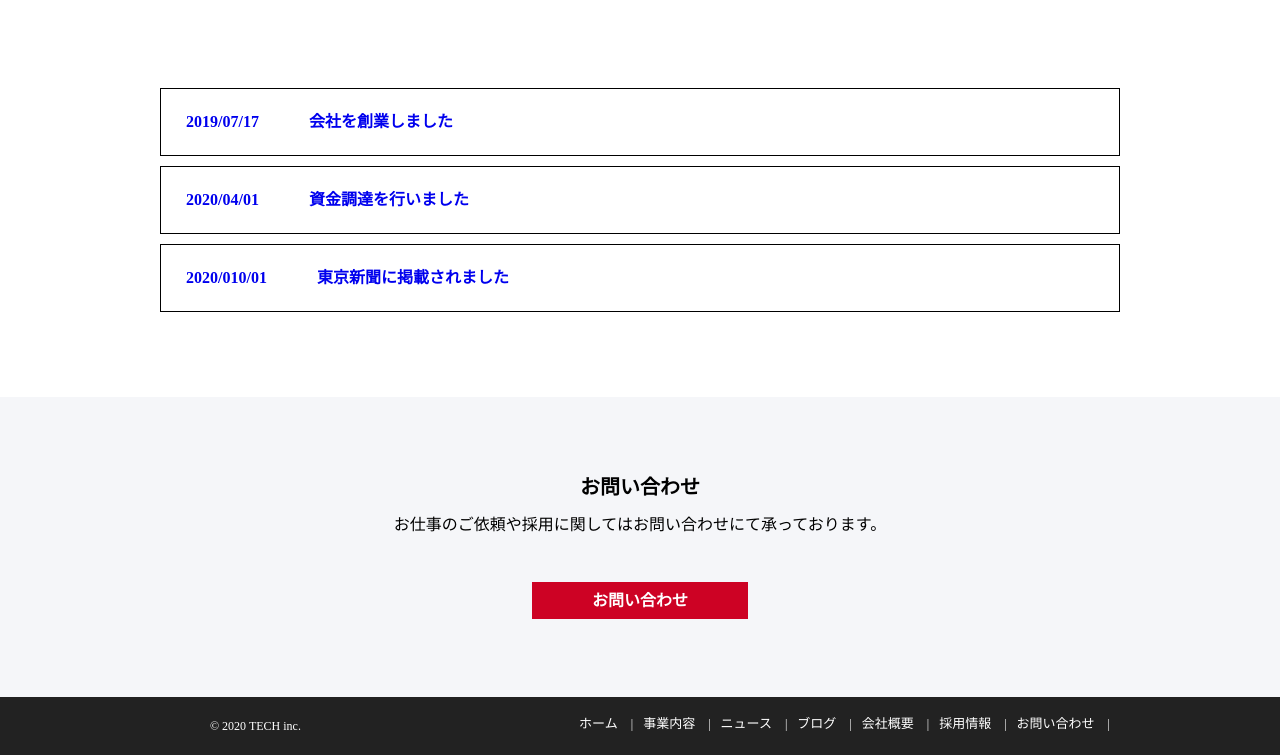
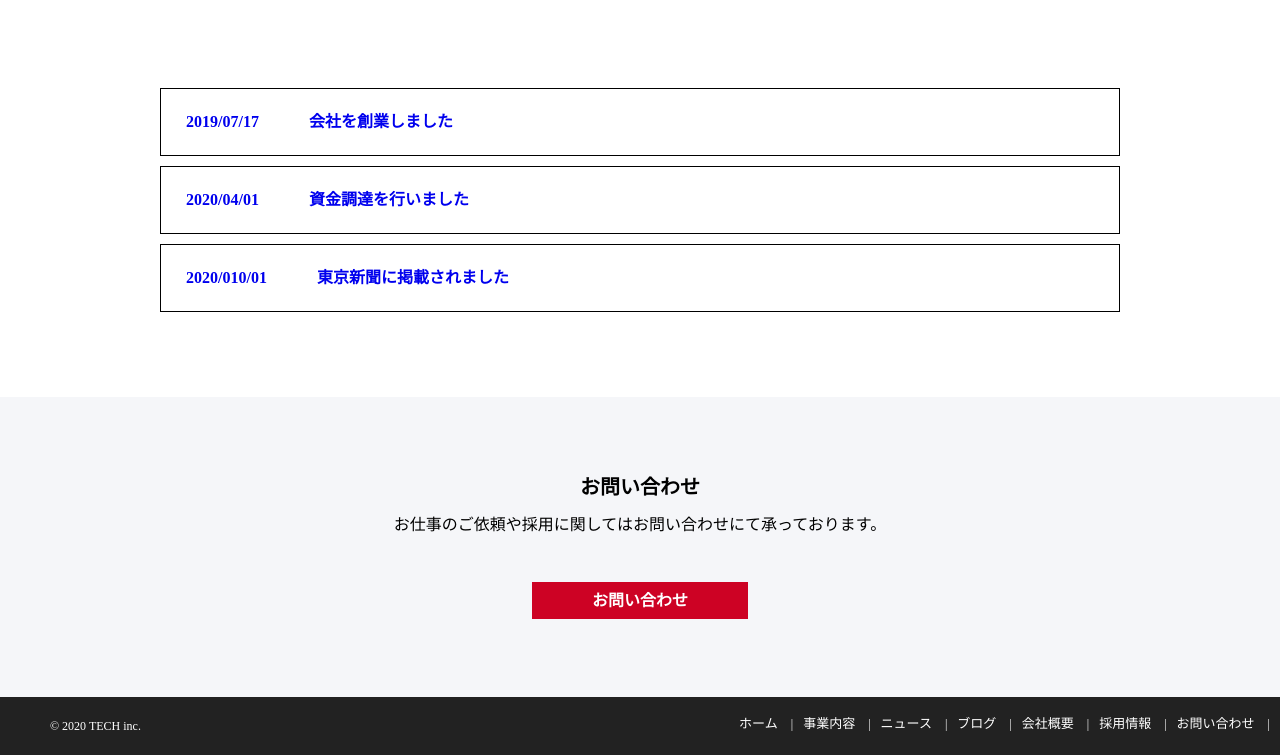
Before and after one commit to junko0126/20210326_hayashi, a plain HTML site: page news.html in a window 1280 px wide. Shown: the part 362-1117 px from the top of the page. Drawn offline with Linux system fonts and the light colour scheme.

Commit message:
footer位置調整

```diff
--- a/css/blog.css
+++ b/css/blog.css
@@ -126,7 +126,6 @@
 }
 
 .wrap {
-  width: 960px;
   margin: 0 auto;
 }
 
--- a/css/company.css
+++ b/css/company.css
@@ -130,7 +130,6 @@
 }
 
 .wrap {
-  width: 960px;
   margin: 0 auto;
 }
 
--- a/css/contact.css
+++ b/css/contact.css
@@ -119,7 +119,6 @@
 }
 
 .wrap {
-  width: 960px;
   margin: 0 auto;
 }
 
--- a/css/index.css
+++ b/css/index.css
@@ -340,7 +340,6 @@
 }
 
 .wrap {
-  width: 960px;
   margin: 0 auto;
 }
 
--- a/css/news.css
+++ b/css/news.css
@@ -65,7 +65,7 @@
   padding: 80px 0;
 }
 
-.wrap {
+.wrap-s {
   width: 960px;
   margin: 0 auto;
 }
@@ -141,7 +141,6 @@
 }
 
 .wrap {
-  width: 960px;
   margin: 0 auto;
 }
 
--- a/css/recruit.css
+++ b/css/recruit.css
@@ -141,7 +141,6 @@
 }
 
 .wrap {
-  width: 960px;
   margin: 0 auto;
 }
 
--- a/css/service.css
+++ b/css/service.css
@@ -132,7 +132,6 @@
 }
 
 .wrap {
-  width: 960px;
   margin: 0 auto;
 }
 
--- a/news.html
+++ b/news.html
@@ -37,7 +37,7 @@
         <p class="eyecatch_ja">ニュース</p>
     </div>
 
-      <div class="news-wrap wrap">
+      <div class="news-wrap wrap-s">
         <div class="news-list">
           <article class="news-item">
             <a href="#" class="news-item-link">
```
